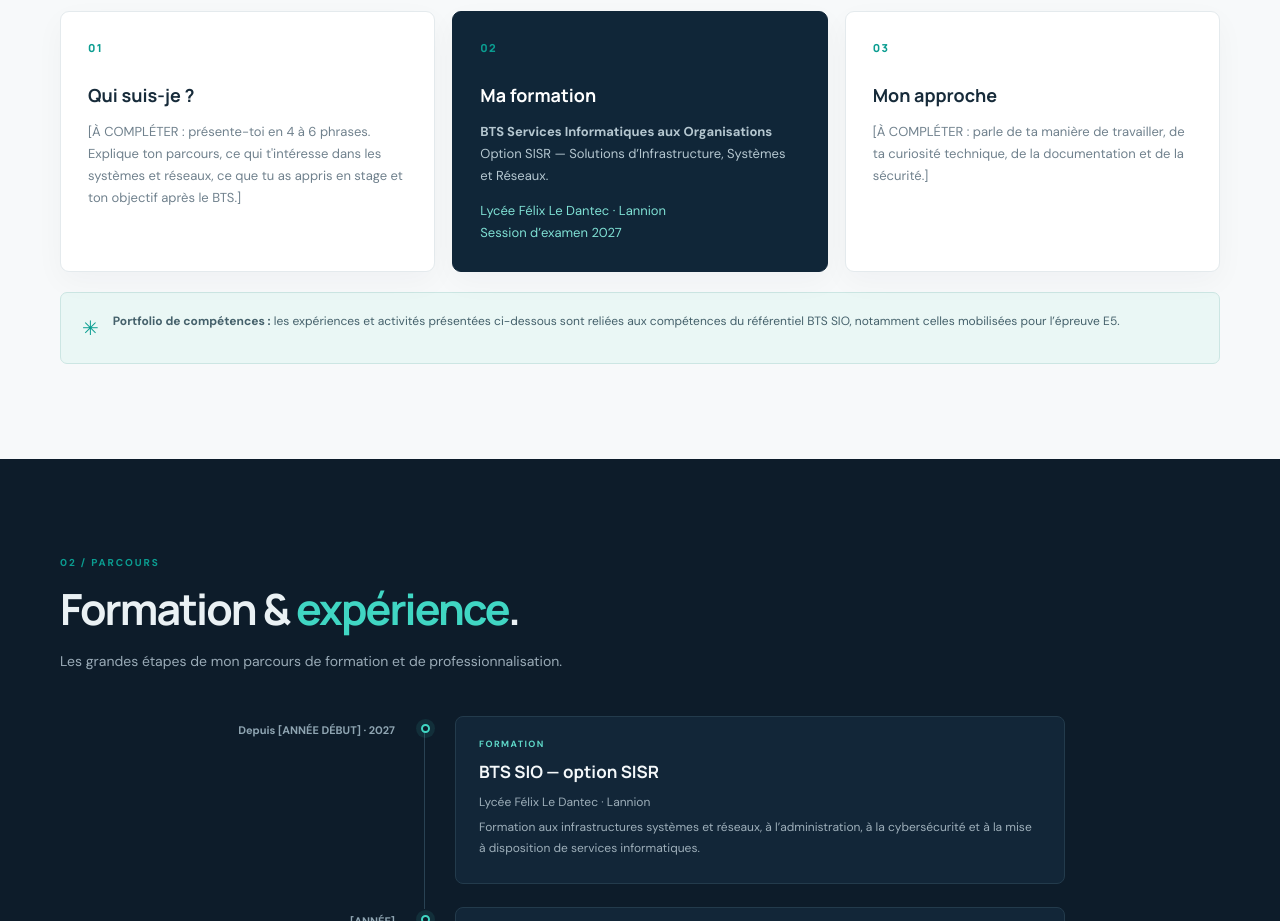
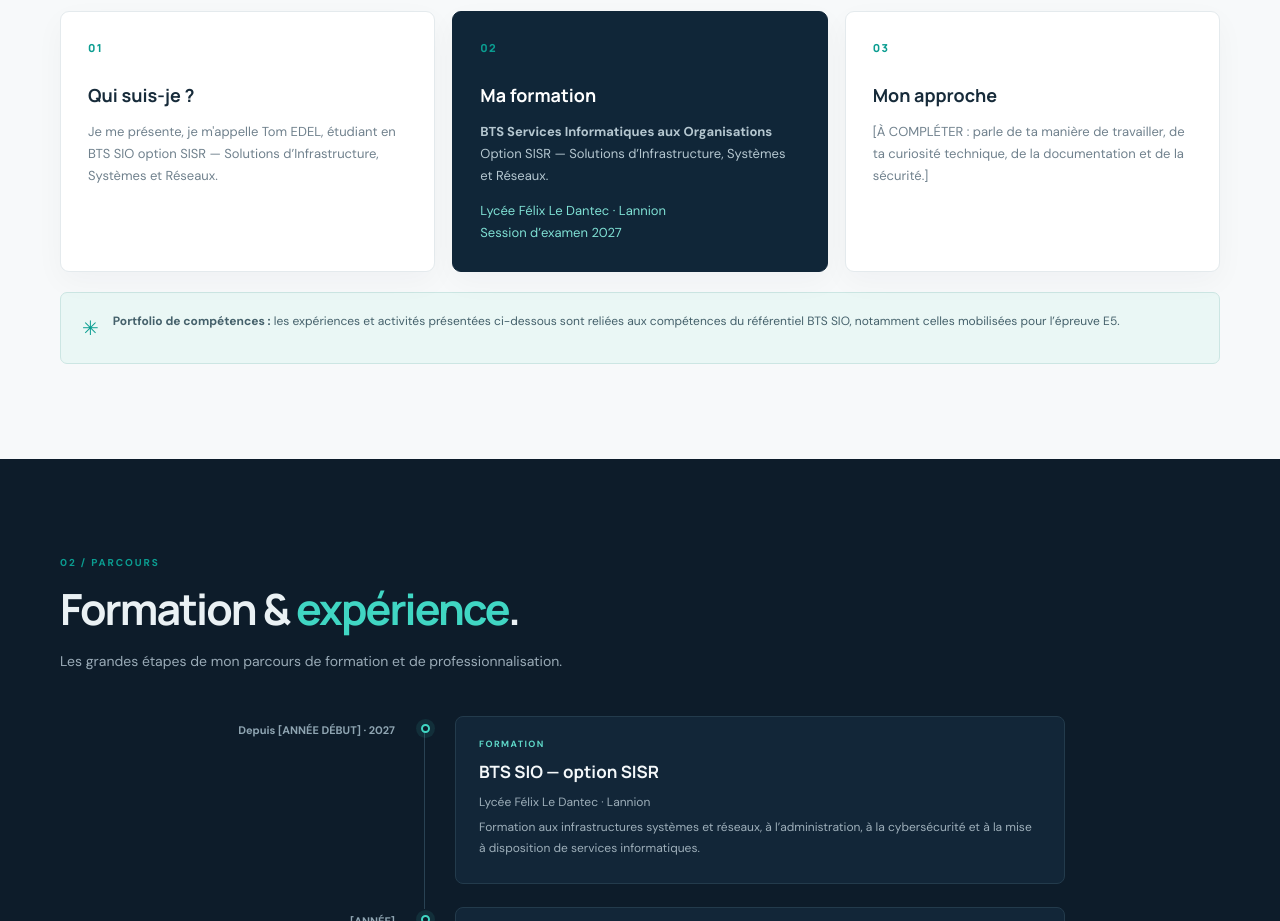
Before and after one commit to tedellledantec-hash/PorteFolio, a plain HTML site: page index.html in a window 1280 px wide. Shown: the part 1000-1921 px from the top of the page. Drawn offline with Linux system fonts and the light colour scheme.

Commit message:
Update personal introduction in index.html

```diff
--- a/index.html
+++ b/index.html
@@ -54,7 +54,7 @@
         <div class="about-grid">
           <article class="about-card">
             <div class="about-icon">01</div><h3>Qui suis-je ?</h3>
-            <p>[À COMPLÉTER : présente-toi en 4 à 6 phrases. Explique ton parcours, ce qui t'intéresse dans les systèmes et réseaux, ce que tu as appris en stage et ton objectif après le BTS.]</p>
+            <p>Je me présente, je m'appelle Tom EDEL, étudiant en BTS SIO option SISR — Solutions d’Infrastructure, Systèmes et Réseaux. </p>
           </article>
           <article class="about-card about-card-accent">
             <div class="about-icon">02</div><h3>Ma formation</h3>
```
